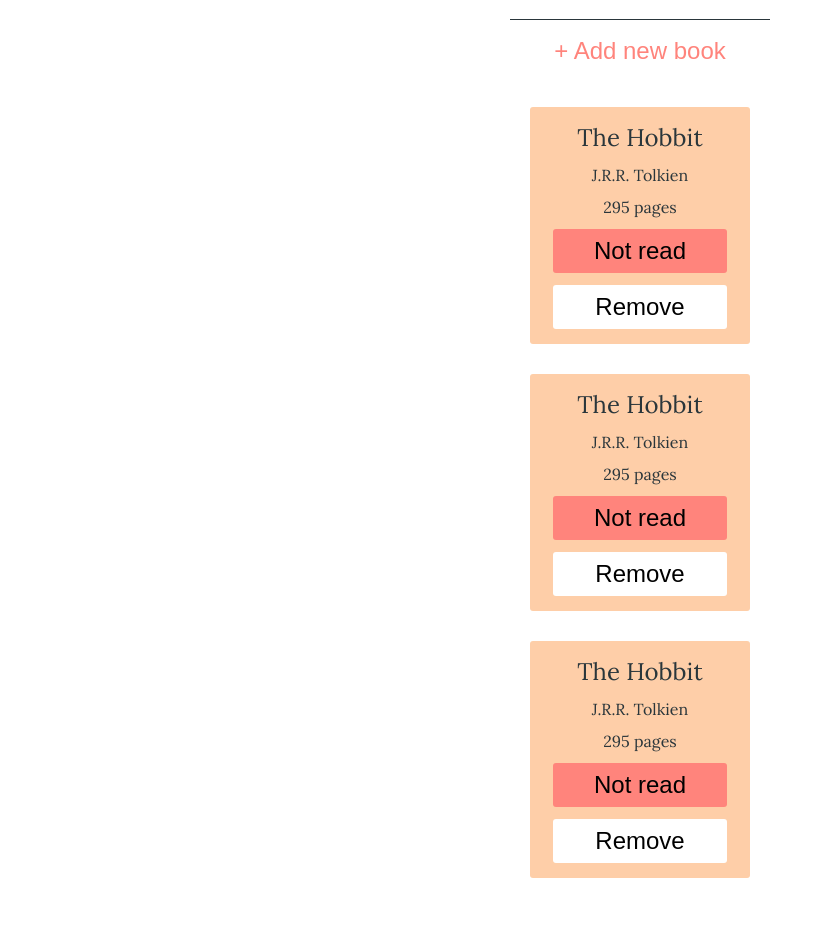
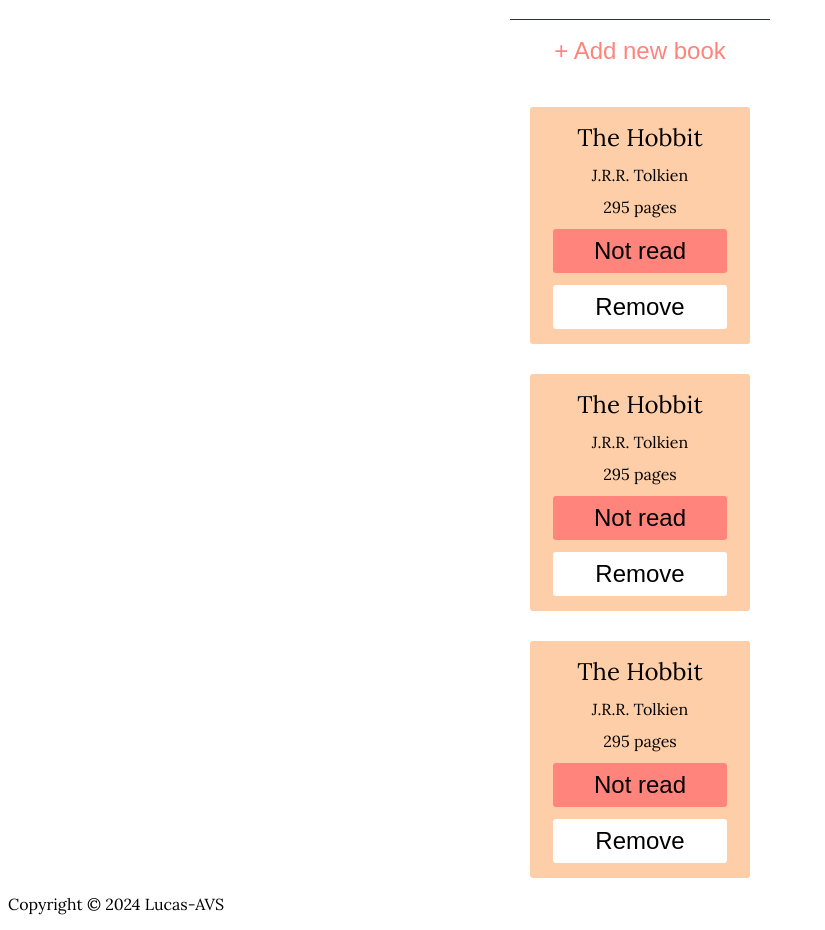
Before and after one commit to Lucas-AVS/library, a plain HTML site: page index.html in a window 1280 px wide. Shown: the part 131-1061 px from the top of the page, without its empty margins (0-825 px from the left). Before the commit the page ends 1017 px from the top, so only its background shows below. Drawn offline with Linux system fonts and the light colour scheme.

Commit message:
add: footer

```diff
--- a/index.html
+++ b/index.html
@@ -12,7 +12,7 @@
     <link rel="stylesheet" href="style.css" />
     <title>Library</title>
   </head>
-  <body class="main">
+  <body>
     <header>
       <img src="/assets/book.svg" alt="book icon" />
       <h1>library</h1>
@@ -38,6 +38,10 @@
     </div>
 
     <ul id="library-list"></ul>
+
+    <div class="footer">
+      <p>Copyright © 2024 Lucas-AVS</p>
+    </div>
   </body>
   <script src="script.js"></script>
 </html>
```
